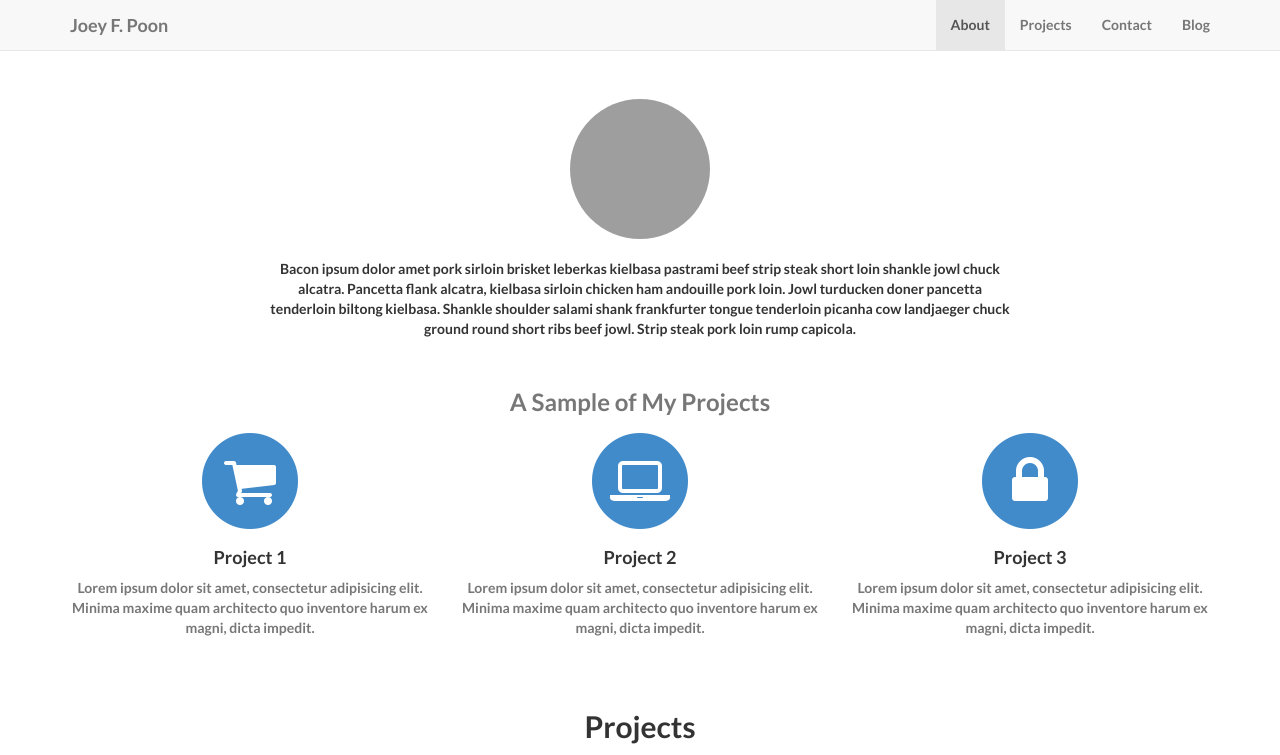
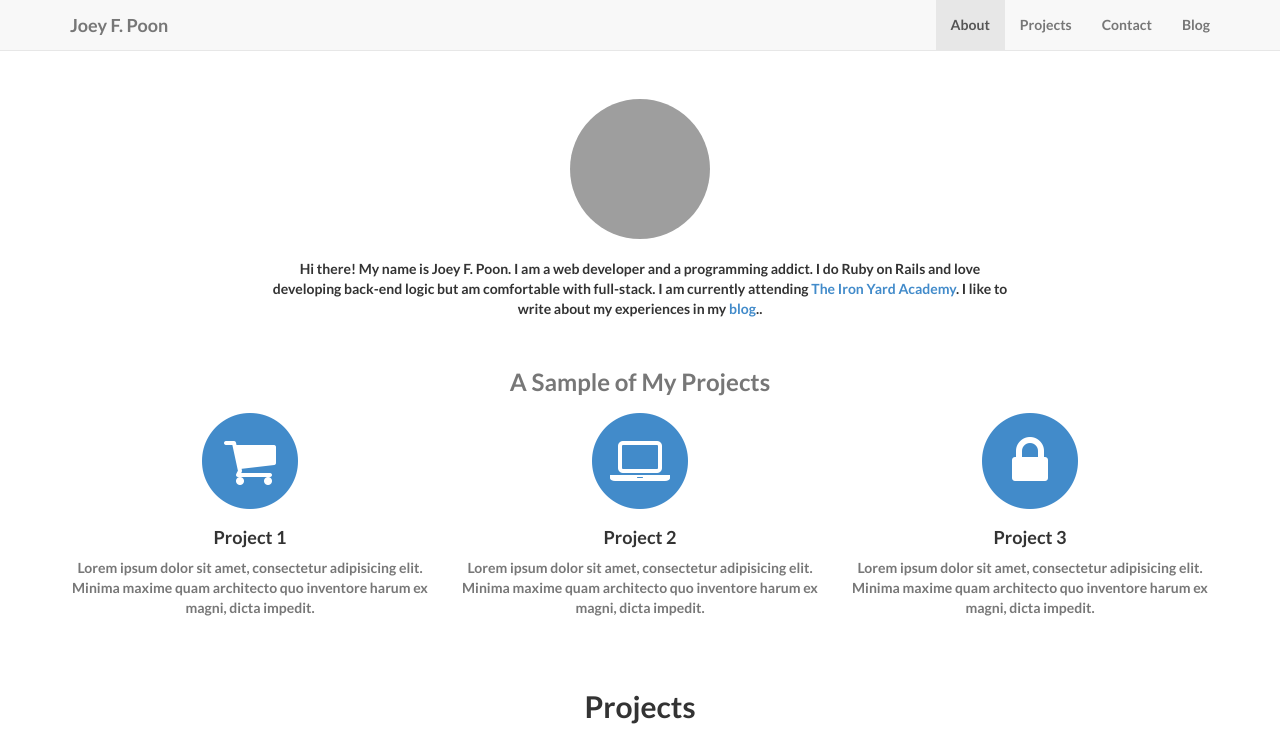
Before and after one commit to joeypoon/joeypoon.github.io_old, a Jekyll site: the page built from index.html, in a window 1280 px wide and 1400 px high, scrolled down 774 px. Shown: the top 755 px of the window. Built offline with Jekyll 4.4.1, drawn with Linux system fonts in a browser that asks for light colours; some of the changed text lies outside the part shown; grey boxes are pictures that could not be loaded.

```diff
--- a/_includes/about.html
+++ b/_includes/about.html
@@ -6,7 +6,7 @@
               <!-- <h2>About Joey</h2> -->
               <div id="profile_picture"></div>
               <br/>
-                <p id="about_text">Bacon ipsum dolor amet pork sirloin brisket leberkas kielbasa pastrami beef strip steak short loin shankle jowl chuck alcatra. Pancetta flank alcatra, kielbasa sirloin chicken ham andouille pork loin. Jowl turducken doner pancetta tenderloin biltong kielbasa. Shankle shoulder salami shank frankfurter tongue tenderloin picanha cow landjaeger chuck ground round short ribs beef jowl. Strip steak pork loin rump capicola.</p>
+                  <p id="about_text">Hi there! My name is Joey F. Poon. I am a web developer and a programming addict. I do Ruby on Rails and love developing back-end    logic but am comfortable with full-stack. I am currently attending <a href="http://theironyard.com/">The Iron Yard Academy</a>. I like to write about my experiences in my <a href="http://joeypoon.com">blog</a>..</p>
                 <br/>
               </div>
         </div>
--- a/_includes/on_the_web.html
+++ b/_includes/on_the_web.html
@@ -1,5 +1,5 @@
 <section>
-	<div class="banner">
+	<div class="banner" id="on_the_web">
 		<div class="container">
 
 			<div class="row">
--- a/_includes/portfolio.html
+++ b/_includes/portfolio.html
@@ -9,7 +9,7 @@
             </div>
             <div class="row">
             {% for post in site.posts %}
-                <div class="col-md-4 col-sm-6 portfolio-item margin_left">
+                <div class="col-md-4 col-sm-6 portfolio-item">
                     <a href="#portfolioModal{{ post.modal-id }}" class="portfolio-link" data-toggle="modal">
                         <div class="portfolio-hover">
                             <div class="portfolio-hover-content">
```
Also changed, not shown: _posts/2014-09-21-services-1.markdown (+9 -9 lines), _posts/2014-09-22-services-2.markdown (+9 -9 lines), img/portfolio/houston_vote.png (added), img/portfolio/sap_calculator.png (added).
